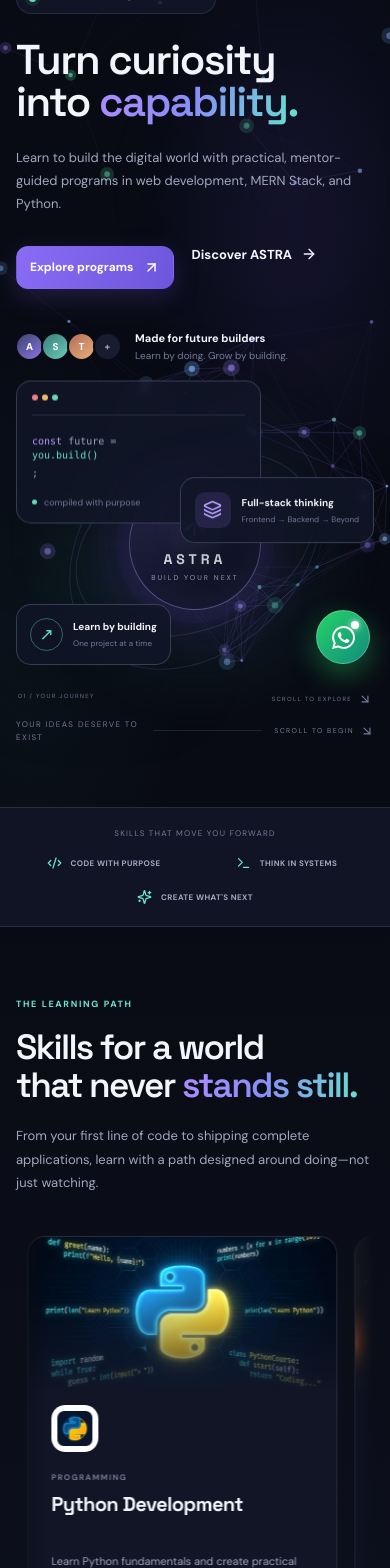
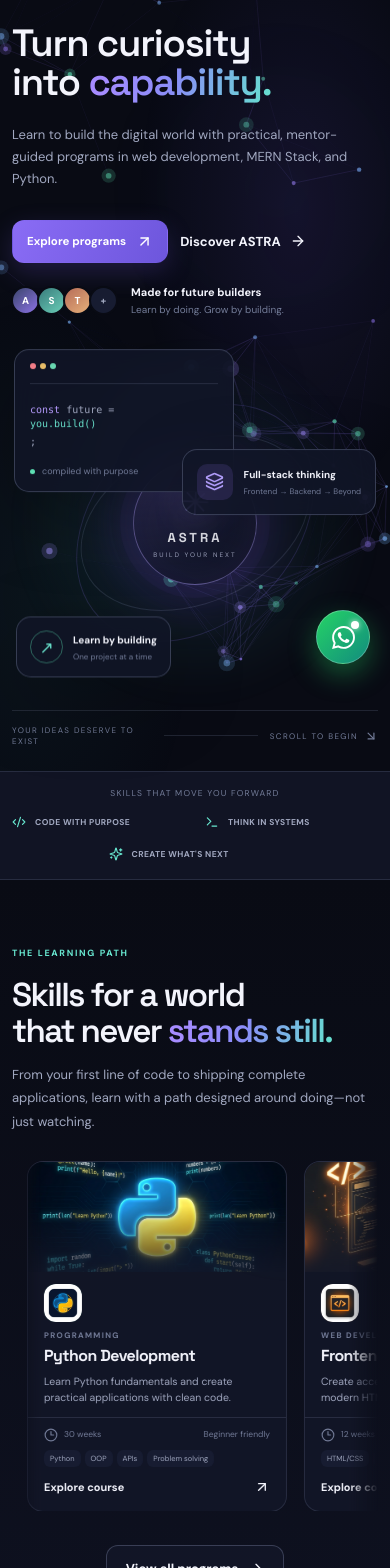
Before and after one commit to astraaitvm-afk/ASTRA-AI, a React (Vite) app: page / in a window 390 px wide. Shown: the part 160-1728 px from the top of the page. Built offline with nearby package versions, Linux system fonts and the light colour scheme.

Commit message:
fix: resolve mobile hero item overlaps and optimize course card dimensions for mobile screens

```diff
--- a/src/styles.css
+++ b/src/styles.css
@@ -505,132 +505,293 @@ h1, h2, h3 { font-family: 'Space Grotesk', sans-serif; letter-spacing: -1.7px; }
   .nav-links { gap: 20px; }.hero-grid { gap: 20px; }.hero-visual { transform: scale(.9); transform-origin: center; }.code-float { left: -15px; }.stack-float { right: -14px; }
   .method-layout { gap: 45px; }.trust-inner { flex-wrap: wrap; justify-content: center; padding-block: 20px; }.trust-inner > span { width: 100%; text-align: center; }
 }
-@media (max-width: 760px) {
-  .container { width: min(100% - 36px, 560px); }.section-pad { padding: 76px 0; }.nav-wrap { height: 70px; }.brand-copy { font-size: 16px; }.desktop-cta { display: none; }.menu-toggle { display: grid; }
-  .nav-links { display: none; position: absolute; top: 69px; left: 0; right: 0; padding: 18px 22px 24px; background: var(--bg); border-bottom: 1px solid var(--border); box-shadow: var(--shadow); align-items: stretch; gap: 3px; }
-  .nav-links.is-open { display: flex; flex-direction: column; }.nav-links > a:not(.mobile-cta) { padding: 13px 5px; }.nav-links > a.active::after { display: none; }.mobile-cta { display: flex; align-items: center; gap: 8px; margin-top: 8px; padding: 13px; border-radius: 10px; background: var(--surface-2); font-size: 12px; font-weight: 700; }
-  .hero { padding-top: 58px; }.hero-grid { grid-template-columns: 1fr; gap: 0; }.hero-copy { padding-bottom: 0; }.hero h1, .page-hero h1 { font-size: clamp(48px, 12vw, 68px); }.hero-description { font-size: 13px; }.hero-visual { height: 430px; width: 100%; transform: none; margin-top: 6px; }.visual-core { width: 165px; height: 165px; }.core-star { font-size: 46px; }.orbit-one { width: 330px; height: 220px; }.orbit-two { width: 280px; height: 360px; }.code-float { left: 0; top: 27px; transform: scale(.88); transform-origin: top left; }.stack-float { right: 0; top: 125px; }.progress-float { left: 0; bottom: 65px; }.visual-caption { bottom: 8px; }.hero-bottom { padding-top: 4px; }.hero-bottom span:first-child { max-width: 125px; line-height: 1.6; }
-  .trust-inner { gap: 16px 24px; }.trust-inner b { font-size: 9px; }.trust-inner b svg { width: 15px; }
-  .section-heading { display: block; }.section-heading > p { margin-top: 20px; }.course-grid, .page-course-grid { grid-template-columns: 1fr; }.course-card { min-height: 320px; }.method-layout { grid-template-columns: 1fr; gap: 38px; }.method-intro h2, .section-heading h2, .story-grid h2 { font-size: 43px; }.step-item { grid-template-columns: 26px 40px 1fr 15px; gap: 10px; }
-  .cta-panel { padding: 58px 20px; }.cta-panel h2 { font-size: 47px; }.footer-top { flex-direction: column; }.footer-links { gap: 60px; }.footer-bottom { gap: 20px; }
-  .page-hero { padding-top: 60px; }.course-toolbar { align-items: stretch; }.filter-label { display: none; }.category-tabs { width: 100%; }.category-tabs button { flex: 1 1 auto; }.inline-cta { align-items: flex-start; flex-direction: column; padding: 25px; }.inline-cta h2 { font-size: 24px; }
-  .about-hero-grid { grid-template-columns: 1fr; gap: 22px; }.about-art { height: 330px; }.ring-a { width: 280px; height: 280px; }.ring-b { width: 215px; height: 215px; }.about-art-center { width: 145px; height: 145px; }.note-one { right: 0; top: 24px; }.note-two { left: 0; bottom: 30px; }.story-grid { grid-template-columns: 1fr; gap: 30px; }.values-grid { grid-template-columns: 1fr; }.value-card { min-height: 180px; }
-  .contact-layout { grid-template-columns: 1fr; gap: 18px; }.contact-form-card, .contact-aside { padding: 23px; }.contact-hero { padding-bottom: 75px; }.cursor-glow { display: none; }
-}
-@media (max-width: 420px) {
-  .container { width: calc(100% - 28px); }.hero h1, .page-hero h1 { font-size: 46px; }.pill-label { font-size: 7px; letter-spacing: .8px; }.hero-actions { gap: 16px; flex-wrap: wrap; }.hero-actions .button { padding: 13px 14px; }.hero-visual { height: 370px; }.code-float { transform: scale(.75); }.stack-float { transform: scale(.83); transform-origin: top right; }.progress-float { transform: scale(.86); transform-origin: bottom left; }.visual-core { width: 145px; height: 145px; }.core-star { font-size: 38px; }.orbit-one { width: 270px; height: 185px; }.orbit-two { width: 230px; height: 310px; }.visual-caption { font-size: 7px; }
-  .trust-inner { gap: 14px; }.trust-inner b { width: calc(50% - 12px); }.section-heading h2, .method-intro h2, .story-grid h2 { font-size: 38px; }.step-copy h3 { font-size: 14px; }.step-copy p { font-size: 10px; }.footer-links { gap: 35px; }.footer-bottom { font-size: 8px; }
-}
-:root[data-theme='light'] .visual-core, :root[data-theme='light'] .about-art-center { background: radial-gradient(circle at 30% 20%, #f4f0ff, #e8e9f7 70%); }
-:root[data-theme='light'] .core-star, :root[data-theme='light'] .about-art-center span { color: #7355eb; }
-:root[data-theme='light'] .visual-core > span { color: #252746; }
-:root[data-theme='light'] .visual-core small { color: #777c99; }
-:root[data-theme='light'] .float-card { background: rgba(255,255,255,.9); }
+@media (max-width: 768px) {
+  .container { width: min(calc(100% - 32px), 560px); }
+  .section-pad { padding: 60px 0; }
+  .nav-wrap { height: 68px; }
+  .brand-copy { font-size: 16px; }
+  .desktop-cta { display: none; }
+  .menu-toggle { display: grid; }
+  .nav-links {
+    display: none;
+    position: absolute;
+    top: 67px;
+    left: 0;
+    right: 0;
+    padding: 18px 20px 24px;
+    background: var(--bg);
+    border-bottom: 1px solid var(--border);
+    box-shadow: var(--shadow);
+    align-items: stretch;
+    gap: 3px;
+  }
+  .nav-links.is-open { display: flex; flex-direction: column; }
+  .nav-links > a:not(.mobile-cta) { padding: 12px 6px; }
+  .nav-links > a.active::after { display: none; }
+  .mobile-cta {
+    display: flex;
+    align-items: center;
+    gap: 8px;
+    margin-top: 8px;
+    padding: 13px;
+    border-radius: 10px;
+    background: var(--surface-2);
+    font-size: 12px;
+    font-weight: 700;
+  }
 
-/* Responsive layout refinements: use the available desktop canvas while keeping
-   comfortable gutters, then progressively simplify the composition on smaller screens. */
-.container {
-  width: min(1400px, calc(100% - 80px));
-}
-img, svg, video, canvas { max-width: 100%; }
-.app-shell, main, section { min-width: 0; }
-body { overflow-x: hidden; }
-.hero-grid { grid-template-columns: minmax(0, 1.04fr) minmax(0, .96fr); gap: clamp(28px, 4vw, 76px); }
-.hero-copy, .hero-visual, .section-heading > *, .method-layout > *, .about-hero-grid > *, .contact-layout > * { min-width: 0; }
-.hero-visual { width: 100%; }
-.hero h1, .page-hero h1 { overflow-wrap: break-word; }
+  /* Hero Section: Zero Overlaps */
+  .hero { padding-top: 42px; padding-bottom: 24px; }
+  .hero-grid { grid-template-columns: 1fr; gap: 0; min-height: 0; }
+  .hero-copy { padding-bottom: 0; }
+  .hero h1, .page-hero h1 { font-size: clamp(40px, 11vw, 56px); letter-spacing: -1.2px; }
+  .hero-description { font-size: 13px; line-height: 1.7; }
+  .hero-proof { margin-top: 22px; margin-bottom: 24px; }
 
-@media (min-width: 1500px) {
-  .hero { padding-top: clamp(70px, 8vh, 112px); padding-bottom: 46px; }
-  .hero-grid { min-height: clamp(540px, 61vh, 680px); }
-  .hero h1 { font-size: clamp(70px, 5.1vw, 88px); }
-  .hero-visual { transform: scale(1.04); }
-  .section-pad { padding-block: clamp(100px, 9vh, 132px); }
+  /* Hero Visual: Contained, balanced floating cards with no collision */
+  .hero-visual {
+    height: 380px;
+    width: 100%;
+    max-width: 440px;
+    margin-inline: auto;
+    margin-top: 8px;
+    margin-bottom: 8px;
+    position: relative;
+    display: grid;
+    place-items: center;
+  }
+  .visual-core { width: 140px; height: 140px; }
+  .core-star { font-size: 40px; }
+  .visual-core > span { font-size: 13px; letter-spacing: 3px; }
+  .visual-core small { font-size: 6.5px; }
+  .orbit-one { width: 280px; height: 185px; }
+  .orbit-two { width: 240px; height: 320px; }
+
+  .code-float {
+    left: 2px;
+    top: 8px;
+    width: 220px;
+    transform: scale(.74);
+    transform-origin: top left;
+    z-index: 3;
+  }
+  .stack-float {
+    right: 2px;
+    top: 116px;
+    transform: scale(.76);
+    transform-origin: top right;
+    z-index: 3;
+  }
+  .progress-float {
+    left: 4px;
+    bottom: 20px;
+    transform: scale(.76);
+    transform-origin: bottom left;
+    z-index: 3;
+  }
+
+  /* CRITICAL: Hide duplicate visual caption on mobile to eliminate double-text overlap with hero-bottom */
+  .visual-caption {
+    display: none !important;
+  }
+
+  .hero-bottom {
+    display: flex;
+    align-items: center;
+    justify-content: space-between;
+    gap: 12px;
+    padding-top: 14px;
+    margin-top: 4px;
+    font-size: 8px;
+    border-top: 1px solid var(--border);
+  }
+  .hero-bottom span:first-child { max-width: 140px; line-height: 1.4; }
+  .hero-bottom .hero-line { min-width: 16px; }
+
+  /* Trust Strip */
+  .trust-inner {
+    flex-wrap: wrap;
+    justify-content: center;
+    padding-block: 16px;
+    gap: 14px 20px;
+  }
+  .trust-inner > span { width: 100%; text-align: center; font-size: 8.5px; }
+  .trust-inner b { font-size: 8.5px; }
+  .trust-inner b svg { width: 14px; }
+
+  /* Section Headings */
+  .section-heading { display: block; margin-bottom: 28px; }
+  .section-heading > p { margin-top: 14px; }
+  .method-intro h2, .section-heading h2, .story-grid h2 { font-size: clamp(32px, 8.5vw, 42px); }
+
+  /* ==========================================================================
+     Compact, Premium Mobile Course Grid & Cards (Fixes bulky/stretched height)
+     ========================================================================== */
+  .course-grid, .page-course-grid {
+    grid-template-columns: 1fr;
+    gap: 16px;
+  }
+  .course-card {
+    min-height: auto;
+    border-radius: 16px;
+  }
+  .course-card-image {
+    height: 120px;
+  }
+  .course-card-top {
+    min-height: auto;
+    margin-bottom: 8px;
+    padding: 14px 18px 0;
+  }
+  .course-icon {
+    width: 40px;
+    height: 40px;
+    border-radius: 11px;
+  }
+  .course-card .eyebrow {
+    padding-inline: 18px;
+    font-size: 8px;
+    letter-spacing: 1.2px;
+  }
+  .course-card h3 {
+    min-height: auto;
+    font-size: 17px;
+    line-height: 1.28;
+    margin: 6px 0 8px;
+    padding-inline: 18px;
+  }
+  .course-card > p {
+    min-height: auto;
+    font-size: 11px;
+    line-height: 1.6;
+    margin-bottom: 12px;
+    padding-inline: 18px;
+    -webkit-line-clamp: 2;
+  }
+  .course-meta {
+    min-height: auto;
+    padding: 10px 18px 0;
+    font-size: 8.5px;
+  }
+  .skill-list {
+    min-height: auto;
+    margin-top: 10px;
+    padding-inline: 18px;
+    gap: 4px;
+  }
+  .skill-list span {
+    padding: 4px 7px;
+    font-size: 7.5px;
+    border-radius: 5px;
+  }
+  .course-link {
+    padding: 12px 18px 16px;
+    font-size: 11px;
+  }
+
+  /* Compact Marquee Cards on Mobile */
+  .marquee-card {
+    width: 260px;
+    min-height: auto;
+    border-radius: 16px;
+  }
+  .marquee-card-image {
+    height: 110px;
+  }
+  .marquee-card-top,
+  .marquee-card .eyebrow,
+  .marquee-card h3,
+  .marquee-card > p,
+  .marquee-card .course-meta,
+  .marquee-card .skill-list,
+  .marquee-card .course-link {
+    padding-inline: 16px;
+  }
+  .marquee-card-top {
+    min-height: auto;
+    margin-bottom: 8px;
+    padding-top: 12px;
+  }
+  .marquee-card .course-icon {
+    width: 38px;
+    height: 38px;
+  }
+  .marquee-card h3 {
+    min-height: auto;
+    font-size: 16px;
+    margin: 6px 0 8px;
+  }
+  .marquee-card > p {
+    min-height: auto;
+    font-size: 10.5px;
+    line-height: 1.55;
+    margin-bottom: 10px;
+    -webkit-line-clamp: 2;
+  }
+  .marquee-card .course-meta {
+    min-height: auto;
+    padding-top: 10px;
+    font-size: 8.5px;
+  }
+  .marquee-card .skill-list {
+    min-height: auto;
+    margin-top: 8px;
+    gap: 4px;
+  }
+  .marquee-card .skill-list span {
+    padding: 4px 6px;
+    font-size: 7.5px;
+  }
+  .marquee-card .course-link {
+    padding-top: 12px;
+    padding-bottom: 16px;
+    font-size: 11px;
+  }
+
+  /* Other Mobile Sections */
+  .method-layout { grid-template-columns: 1fr; gap: 32px; }
+  .step-item { grid-template-columns: 24px 38px 1fr 14px; gap: 10px; padding: 18px 0; }
+  .cta-panel { padding: 46px 18px; }
+  .cta-panel h2 { font-size: clamp(34px, 8.8vw, 44px); }
+  .footer-top { flex-direction: column; gap: 32px; }
+  .footer-links { flex-wrap: wrap; gap: 40px; }
+  .footer-bottom { flex-wrap: wrap; gap: 14px; padding-block: 16px; }
+
+  .page-hero { padding-top: 48px; }
+  .course-toolbar { align-items: stretch; }
+  .filter-label { display: none; }
+  .category-tabs { width: 100%; flex-wrap: wrap; }
+  .category-tabs button { flex: 1 1 auto; padding: 8px 10px; font-size: 9px; }
+  .inline-cta { align-items: flex-start; flex-direction: column; padding: 22px; }
+  .inline-cta h2 { font-size: 22px; }
+
+  .about-hero-grid { grid-template-columns: 1fr; gap: 20px; }
+  .about-art { height: 290px; }
+  .story-grid { grid-template-columns: 1fr; gap: 26px; }
+  .values-grid { grid-template-columns: 1fr; gap: 14px; }
+  .value-card { min-height: 160px; padding: 20px; }
+
+  .contact-layout { grid-template-columns: 1fr; gap: 18px; }
+  .contact-form-card, .contact-aside { padding: 20px; }
+  .contact-hero { padding-bottom: 60px; }
+  .cursor-glow { display: none; }
 }
 
-@media (min-width: 761px) and (max-width: 1199px) {
-  .container { width: calc(100% - 56px); }
-  .nav-wrap { gap: 20px; }
-  .nav-links { gap: clamp(14px, 2vw, 24px); }
-  .hero-grid { grid-template-columns: minmax(0, 1fr) minmax(0, .9fr); gap: 18px; }
-  .hero h1 { font-size: clamp(48px, 5.4vw, 66px); }
-  .hero-visual { transform: scale(.88); }
-  .code-float { left: -8px; }
-  .stack-float { right: -8px; }
-  .course-grid { gap: 14px; }
-  .footer-links { gap: 52px; }
-}
-
-@media (max-width: 760px) {
-  .container { width: min(calc(100% - 36px), 600px); }
-  .hero { padding-top: 46px; }
-  .hero-grid { grid-template-columns: minmax(0, 1fr); gap: 4px; min-height: 0; }
-  .hero-copy { padding-top: 8px; }
-  .hero-visual { max-width: 500px; margin-inline: auto; }
-  .hero-bottom { gap: 12px; }
-  .hero-bottom .hero-line { min-width: 16px; }
-  .trust-inner { padding-inline: 0; }
-  .section-heading { gap: 18px; }
-  .course-grid, .page-course-grid { grid-template-columns: minmax(0, 1fr); }
-  .course-card, .contact-form-card, .contact-aside, .value-card { min-width: 0; }
-  .contact-layout, .about-hero-grid, .story-grid, .method-layout { grid-template-columns: minmax(0, 1fr); }
-  .footer-links { flex-wrap: wrap; }
-  .footer-bottom { flex-wrap: wrap; padding-block: 16px; }
-}
-
-@media (max-width: 480px) {
-  .container { width: calc(100% - 32px); }
-  .nav-wrap { gap: 12px; }
-  .brand { gap: 8px; }
-  .brand-mark { width: 32px; height: 32px; }
-  .brand-copy { font-size: 15px; }
-  .brand-copy small { font-size: 6px; letter-spacing: 1.15px; }
-  .nav-actions { gap: 7px; }
-  .icon-button { width: 36px; height: 36px; }
-  .hero { padding-top: 38px; }
-  .hero h1, .page-hero h1 { font-size: clamp(39px, 10.7vw, 48px); letter-spacing: -1.5px; }
-  .pill-label { max-width: 100%; white-space: normal; line-height: 1.5; font-size: 7px; }
-  .hero-description { font-size: 13px; }
-  .hero-actions { align-items: flex-start; gap: 17px; }
-  .hero-actions .button { padding: 12px 13px; font-size: 12px; }
-  .hero-visual { height: 340px; margin-top: 8px; }
-  .code-float { left: 0; top: 12px; transform: scale(.72); transform-origin: top left; }
-  .stack-float { right: 0; top: 112px; transform: scale(.76); transform-origin: top right; }
-  .progress-float { left: 0; bottom: 43px; transform: scale(.76); transform-origin: bottom left; }
-  .visual-core { width: 132px; height: 132px; }
-  .core-star { font-size: 36px; }
-  .orbit-one { width: 250px; height: 170px; }
-  .orbit-two { width: 215px; height: 285px; }
-  .visual-caption { left: 2px; right: 2px; font-size: 6px; }
-  .hero-bottom span:last-child { white-space: nowrap; font-size: 7px; }
-  .trust-inner { gap: 16px 12px; }
-  .trust-inner > span { font-size: 8px; }
-  .trust-inner b { width: calc(50% - 8px); justify-content: center; font-size: 8px; }
-  .section-pad { padding-block: 64px; }
-  .section-heading h2, .method-intro h2, .story-grid h2 { font-size: clamp(33px, 9vw, 40px); }
-  .step-item { grid-template-columns: 24px 36px minmax(0, 1fr) 12px; gap: 8px; }
-  .step-copy p { font-size: 11px; }
-  .cta-panel h2 { font-size: clamp(38px, 10vw, 46px); }
-  .footer-links { gap: 28px; }
-  .footer-bottom { align-items: flex-start; font-size: 8px; }
-  .category-tabs { flex-wrap: wrap; }
-  .category-tabs button { min-width: 0; padding-inline: 10px; }
-  .contact-form-card, .contact-aside { padding: 18px; }
-}
-
-@media (max-width: 350px) {
+@media (max-width: 420px) {
   .container { width: calc(100% - 24px); }
-  .brand-copy small { letter-spacing: .8px; }
-  .hero h1, .page-hero h1 { font-size: 37px; }
-  .hero-actions { flex-direction: column; align-items: flex-start; }
-  .hero-visual { height: 300px; }
-  .code-float { transform: scale(.63); }
-  .stack-float { transform: scale(.66); }
-  .progress-float { transform: scale(.67); }
-  .visual-core { width: 116px; height: 116px; }
-  .orbit-one { width: 220px; height: 145px; }
-  .orbit-two { width: 190px; height: 255px; }
-  .trust-inner b { font-size: 7px; }
+  .hero h1, .page-hero h1 { font-size: 38px; }
+  .hero-actions { gap: 12px; }
+  .hero-actions .button { padding: 12px 14px; font-size: 11.5px; }
+  .hero-visual { height: 350px; }
+  .code-float { transform: scale(.66); top: 6px; }
+  .stack-float { transform: scale(.68); top: 110px; }
+  .progress-float { transform: scale(.68); bottom: 14px; }
+  .visual-core { width: 124px; height: 124px; }
+  .core-star { font-size: 34px; }
+  .orbit-one { width: 240px; height: 160px; }
+  .orbit-two { width: 200px; height: 270px; }
+  .trust-inner b { width: calc(50% - 10px); }
+  .course-card-image { height: 110px; }
 }
 
 @media (orientation: landscape) and (max-height: 520px) and (min-width: 761px) {
```
